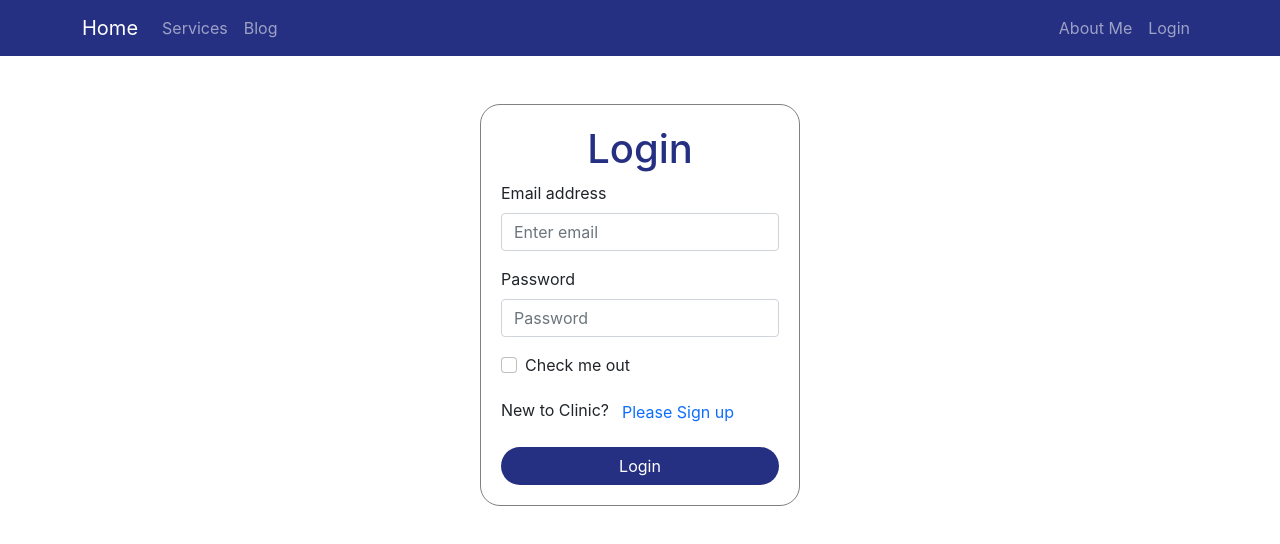
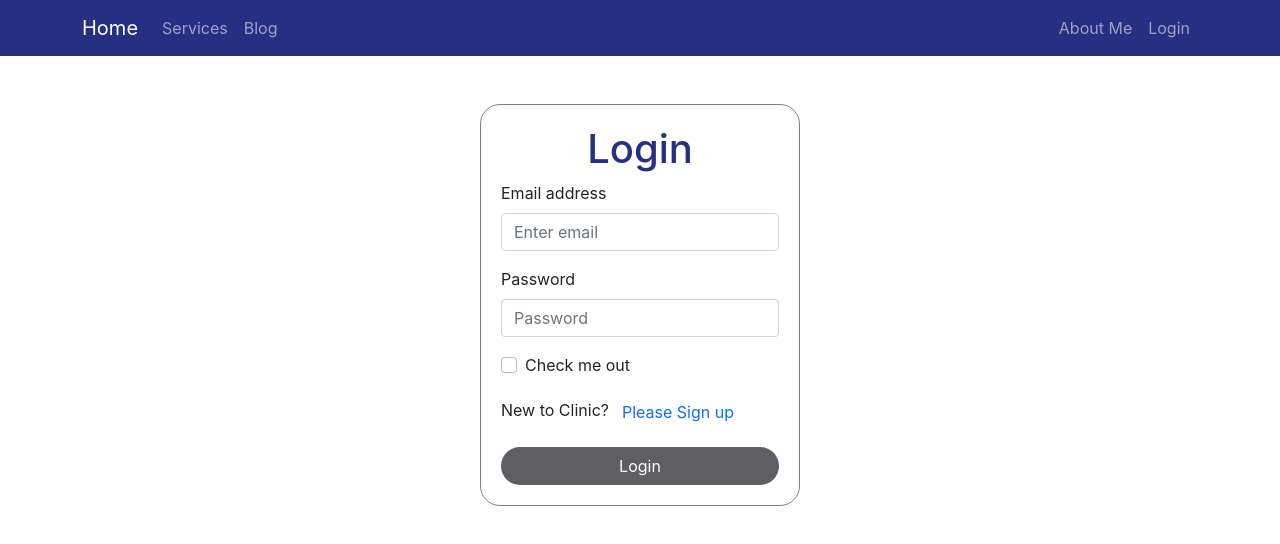
Before and after one commit to md-mobarak/Surgical-care-10, a React (Create React App) app: page /login in a window 1280 px wide. Shown: the top 544 px of the page. Built offline with nearby package versions, Linux system fonts and the light colour scheme; no server answers.

Commit message:
checkbox add with conditon

```diff
--- a/src/component/Login/Login.css
+++ b/src/component/Login/Login.css
@@ -18,6 +18,15 @@
     padding: 7px;
 }
 
+.login-btn-2 {
+    width: 100%;
+    background-color: #5d5c61fb;
+    color: white;
+    border-radius: 20px;
+    border: 0;
+    padding: 7px;
+}
+
 .google-btn {
     width: 100%;
     background-color: #263082;
--- a/src/component/Login/Login.js
+++ b/src/component/Login/Login.js
@@ -6,6 +6,7 @@ import { useSignInWithEmailAndPassword } from 'react-firebase-hooks/auth';
 import auth from '../../firebase.init';
 
 const Login = () => {
+    const [agree, setAgree] = useState(false)
     const navigate = useNavigate()
     const [email, setEmail] = useState()
     const location = useLocation()
@@ -26,7 +27,9 @@ const Login = () => {
     }
     const handleOnSubmit = (e) => {
         e.preventDefault()
-        signInWithEmailAndPassword(email, password)
+        if (agree) {
+            signInWithEmailAndPassword(email, password)
+        }
     }
 
 
@@ -59,13 +62,15 @@ const Login = () => {
                     <Form.Control onChange={handlePasswordChange} type="password" placeholder="Password" />
                 </Form.Group>
                 <Form.Group className="mb-3" controlId="formBasicCheckbox">
-                    <Form.Check type="checkbox" label="Check me out" />
+                    <Form.Check onClick={() => setAgree(!agree)} type="checkbox" label="Check me out" />
                 </Form.Group>
                 <p>New to Clinic?
                     <button onClick={() => navigate('/signup')} type="button" className="btn btn-link text-decoration-none">Please Sign up</button>
                 </p>
                 <p className='text-danger'>{error ? 'wrong password' : ''}</p>
-                <button className='login-btn'>Login</button>
+
+                <button className={!agree ? "login-btn-2" : "login-btn"}>Login</button>
+
 
 
             </Form>
--- a/src/component/Service/Service.js
+++ b/src/component/Service/Service.js
@@ -13,7 +13,7 @@ const Service = ({ service }) => {
                     <h5 class="card-title">Card title</h5>
                     <p class="card-text">This is a longer card with supporting text below as a natural lead-in to additional content. This content is a little bit longer.</p>
                 </div>
-                <button onClick={() => navigate('/checkout')} className='service-btn'>Add to Cart</button>
+                <button onClick={() => navigate('/checkout')} className='service-btn'>Checkout</button>
             </div>
         </div>
     );
```
